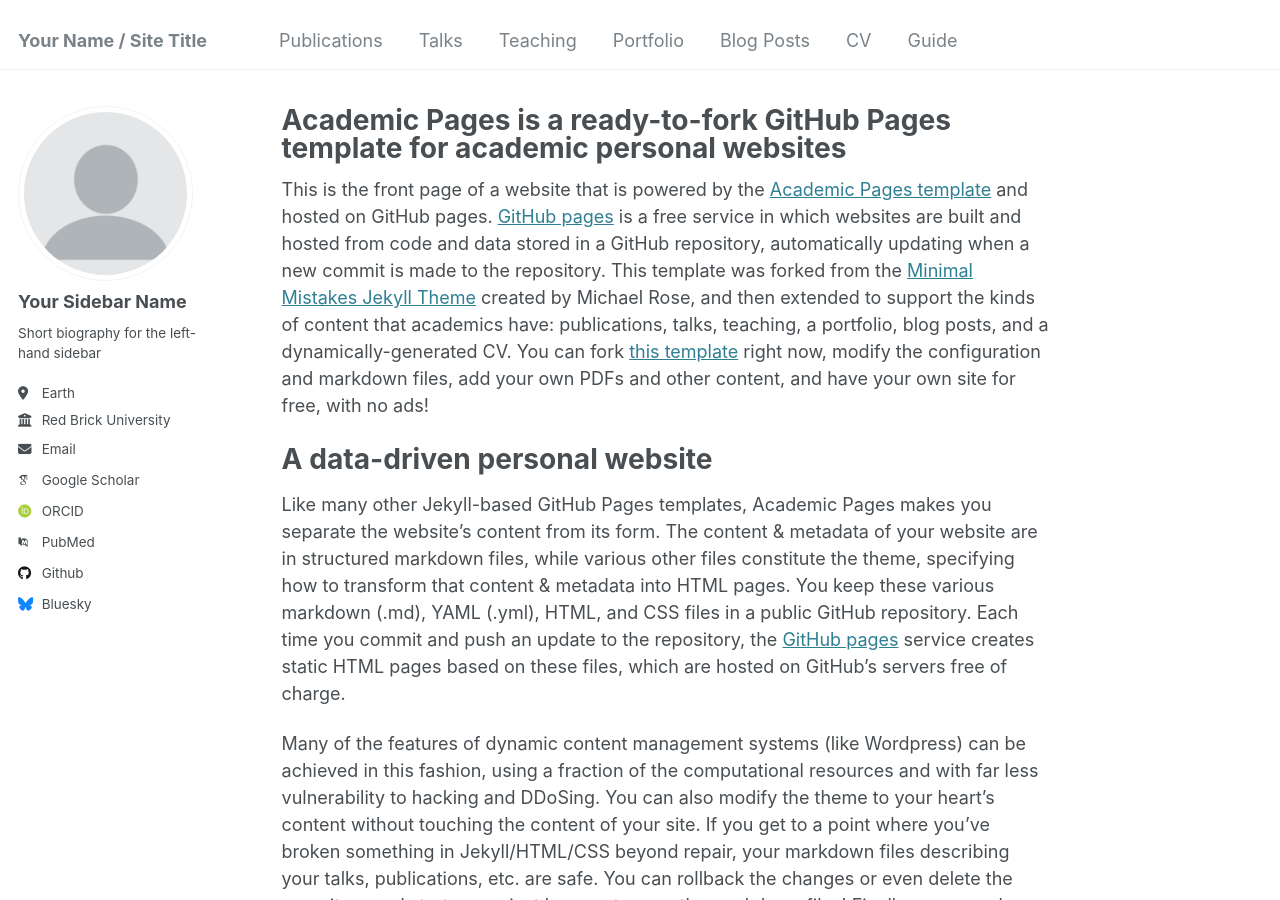
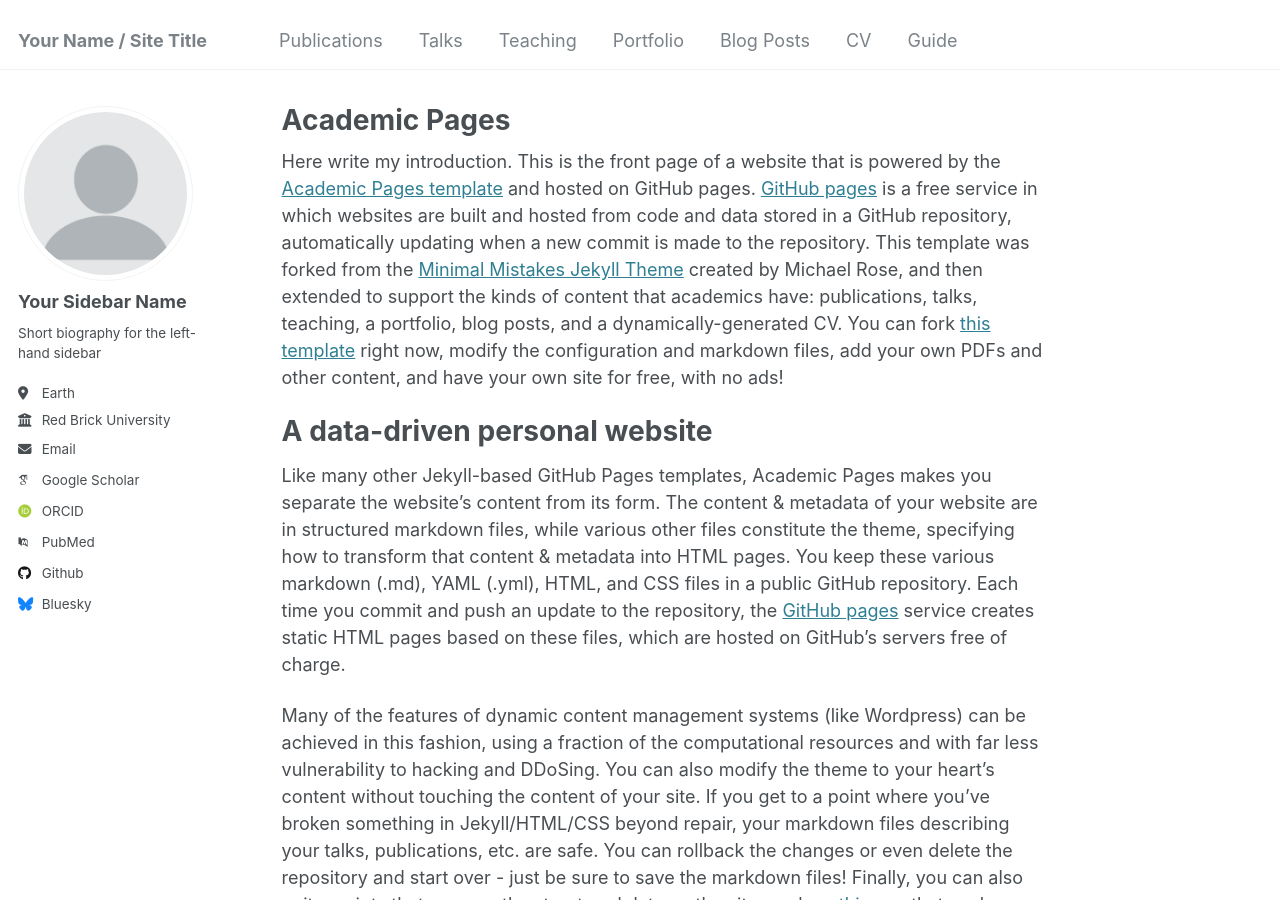
Before and after one commit to bairuofei/bairuofei.github.io, a Jekyll site: the page built from _pages/about.md, in a window 1280 px wide and 900 px high. Built offline with Jekyll 4.4.1, drawn with Linux system fonts in a browser that asks for light colours; some web fonts are replaced.

Commit message:
Update about.md

```diff
--- a/_pages/about.md
+++ b/_pages/about.md
@@ -1,13 +1,13 @@
 ---
 permalink: /
-title: "Academic Pages is a ready-to-fork GitHub Pages template for academic personal websites"
+title: "Academic Pages"
 author_profile: true
 redirect_from:
   - /about/
   - /about.html
 ---
 
-This is the front page of a website that is powered by the [Academic Pages template](https://github.com/academicpages/academicpages.github.io) and hosted on GitHub pages. [GitHub pages](https://pages.github.com) is a free service in which websites are built and hosted from code and data stored in a GitHub repository, automatically updating when a new commit is made to the repository. This template was forked from the [Minimal Mistakes Jekyll Theme](https://mmistakes.github.io/minimal-mistakes/) created by Michael Rose, and then extended to support the kinds of content that academics have: publications, talks, teaching, a portfolio, blog posts, and a dynamically-generated CV. You can fork [this template](https://github.com/academicpages/academicpages.github.io) right now, modify the configuration and markdown files, add your own PDFs and other content, and have your own site for free, with no ads!
+Here write my introduction. This is the front page of a website that is powered by the [Academic Pages template](https://github.com/academicpages/academicpages.github.io) and hosted on GitHub pages. [GitHub pages](https://pages.github.com) is a free service in which websites are built and hosted from code and data stored in a GitHub repository, automatically updating when a new commit is made to the repository. This template was forked from the [Minimal Mistakes Jekyll Theme](https://mmistakes.github.io/minimal-mistakes/) created by Michael Rose, and then extended to support the kinds of content that academics have: publications, talks, teaching, a portfolio, blog posts, and a dynamically-generated CV. You can fork [this template](https://github.com/academicpages/academicpages.github.io) right now, modify the configuration and markdown files, add your own PDFs and other content, and have your own site for free, with no ads!
 
 A data-driven personal website
 ======
```
